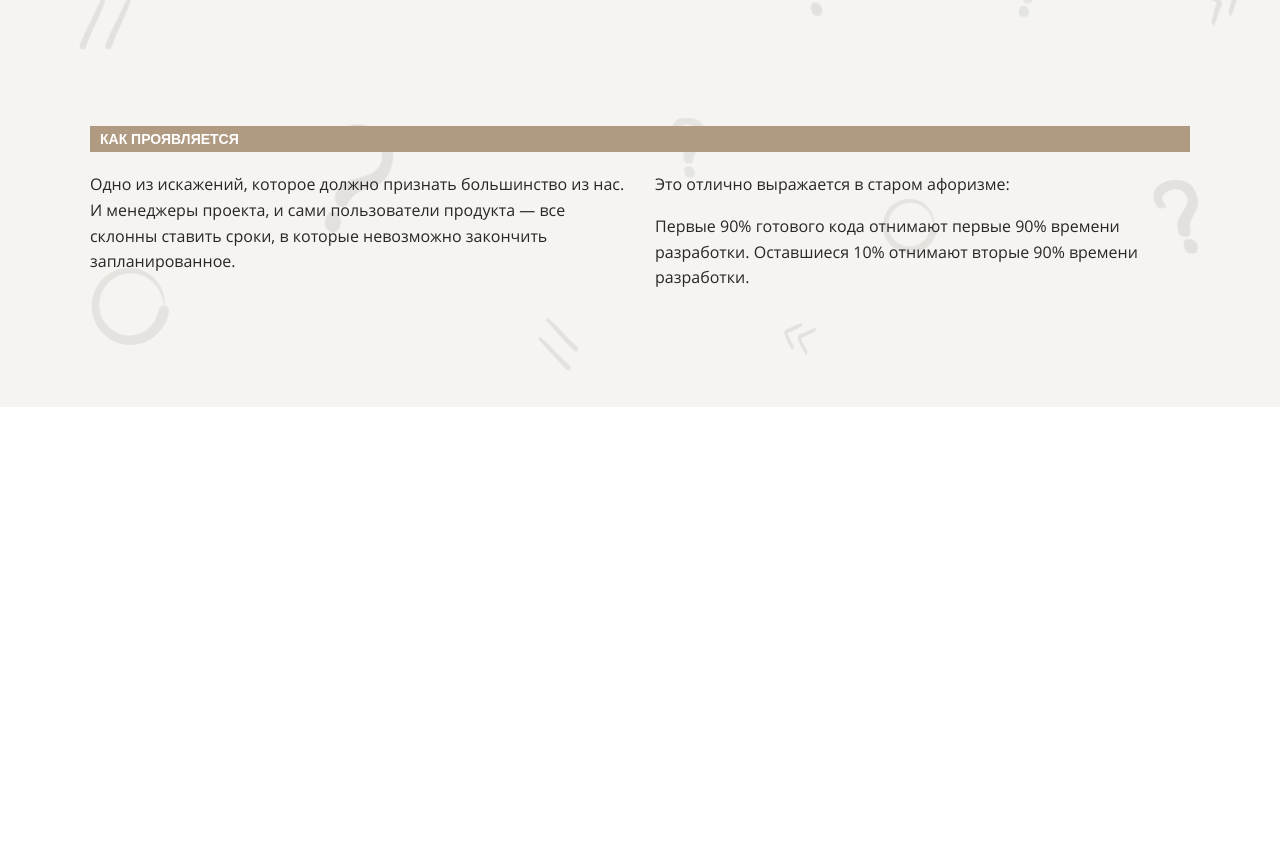
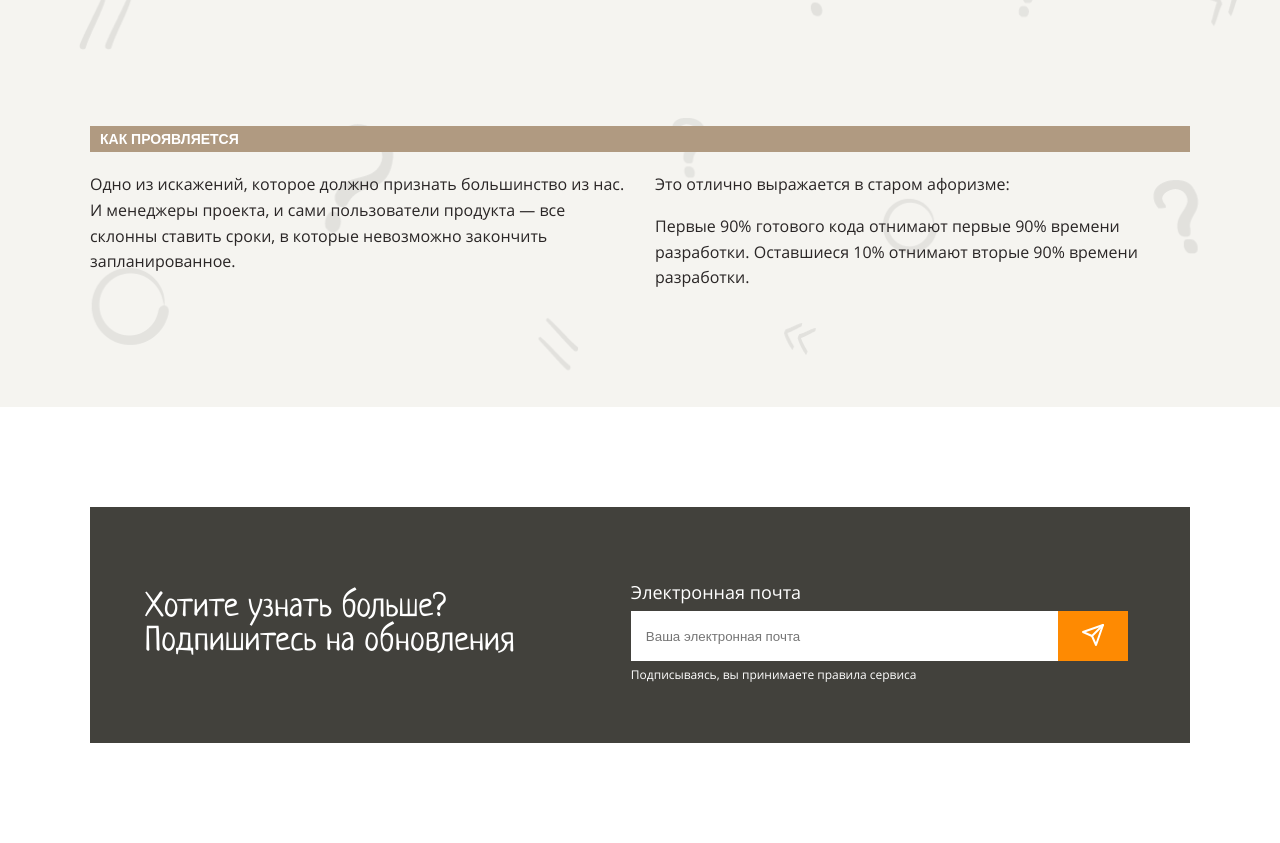
Before and after one commit to MaksimPerepeliuk/cognitive-deviation-page, a website: page src/index.html in a window 1280 px wide. Shown: the part 7276-8119 px from the top of the page. Before the commit the page ends 7683 px from the top, so only its background shows below. Drawn offline with Linux system fonts and the light colour scheme.

Commit message:
create footer with form send email

```diff
--- a/src/index.html
+++ b/src/index.html
@@ -195,7 +195,20 @@
   </main>
 
   <footer>
+    <div class="container form">
+      <div class="d-flex justify-content-between align-items-center bg-dark p-55">
+        <div class="title">
+          <span class="f-size-34 f-neucha line-height-1 text-white">Хотите узнать больше? Подпишитесь на обновления</span>
+        </div>
 
+        <form action="">
+          <p class="text-white mb-0 f-size-18">Электронная почта</p>
+          <input type="text" placeholder="Ваша электронная почта">
+          <button class="btn-orange"></button>
+          <span class="text-white f-size-12"><br>Подписываясь, вы принимаете правила сервиса</span>
+        </form>
+      </div>
+    </div>
   </footer>
 </body>
 
--- a/src/styles/style.css
+++ b/src/styles/style.css
@@ -75,6 +75,10 @@ h3 {
 
 .justify-content-center {
   justify-content: center;
+}
+
+.justify-content-between {
+  justify-content: space-between;
 }
 
 .align-items-center {
@@ -179,6 +183,8 @@ h3 {
   text-decoration: none;
 
   background-color: var(--main);
+
+  cursor: pointer;
 }
 
 .text-center {
@@ -226,22 +232,21 @@ h3 {
 
 .nav-title {
   width: 350px;
+  height: 320px;
   margin-right: 20px;
   margin-bottom: 2em;
   padding: 0 24px 24px 0;
-
-  height: 320px;
 }
 
 .nav-item {
+  width: 330px;
+  height: 320px;
   margin-right: 20px;
   margin-bottom: 2em;
   padding: 24px;
-  width: 330px;
-  height: 320px;
 
+  color: var(--dark);
   text-decoration: none;
-  color: var(--dark);
 }
 
 .nav-item:hover {
@@ -259,6 +264,7 @@ h3 {
 
 .digit {
   margin-bottom: 40px;
+
   font-size: 64px;
   font-family: "Neucha", sans-serif;
   line-height: 1;
@@ -268,8 +274,16 @@ h3 {
   font-weight: 400;
 }
 
+.f-size-12 {
+  font-size: 12px;
+}
+
 .f-size-14 {
   font-size: 14px;
+}
+
+.f-size-18 {
+  font-size: 18px;
 }
 
 .f-size-24 {
@@ -331,3 +345,33 @@ h3 {
 .v-align-middle {
   vertical-align: middle;
 }
+
+.p-55 {
+  padding: 55px;
+}
+
+.form .title {
+  width: 400px;
+}
+
+.form input {
+  width: 400px;
+  height: 50px;
+
+  padding: 0 15px;
+
+  border: none;
+}
+
+.form button {
+  position: relative;
+  top: 6px;
+  right: 7px;
+
+  width: 70px;
+  height: 50px;
+}
+
+.form button::before {
+  content: url('./images/send.svg');
+}
```
